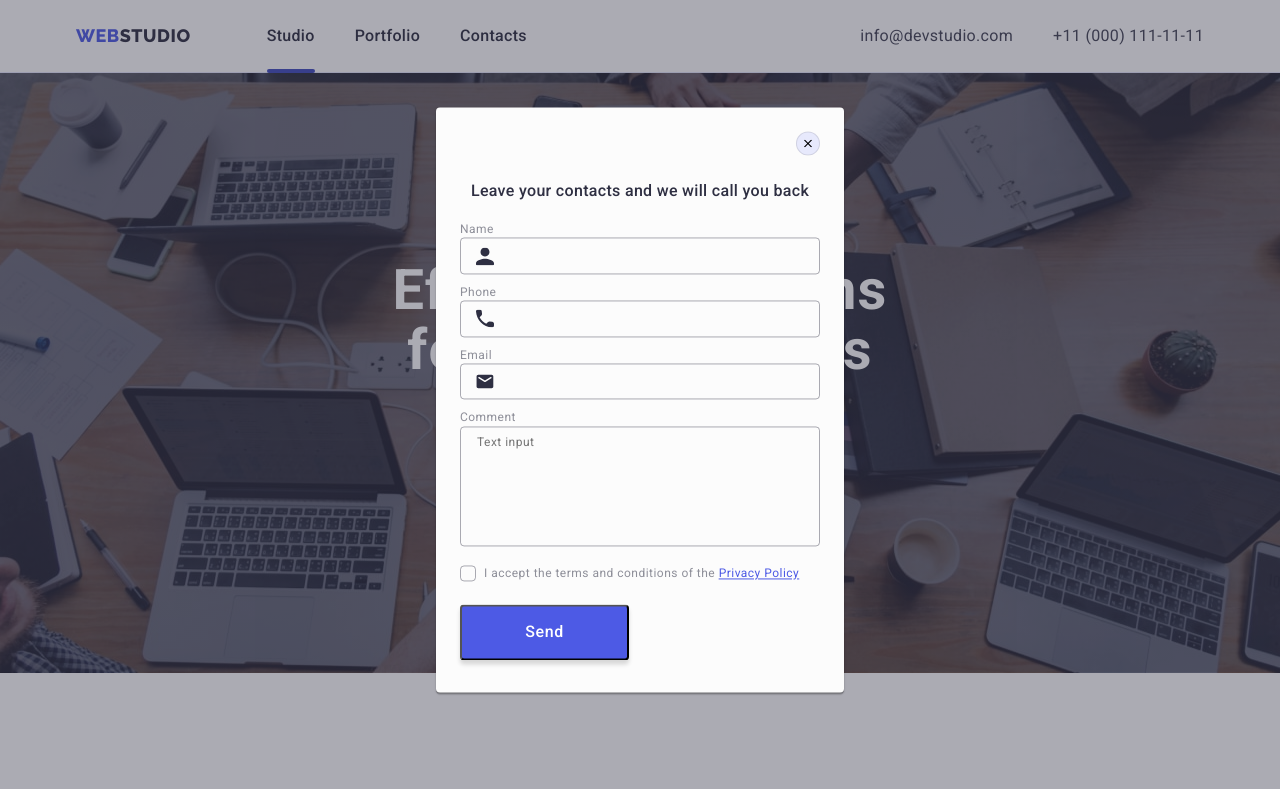
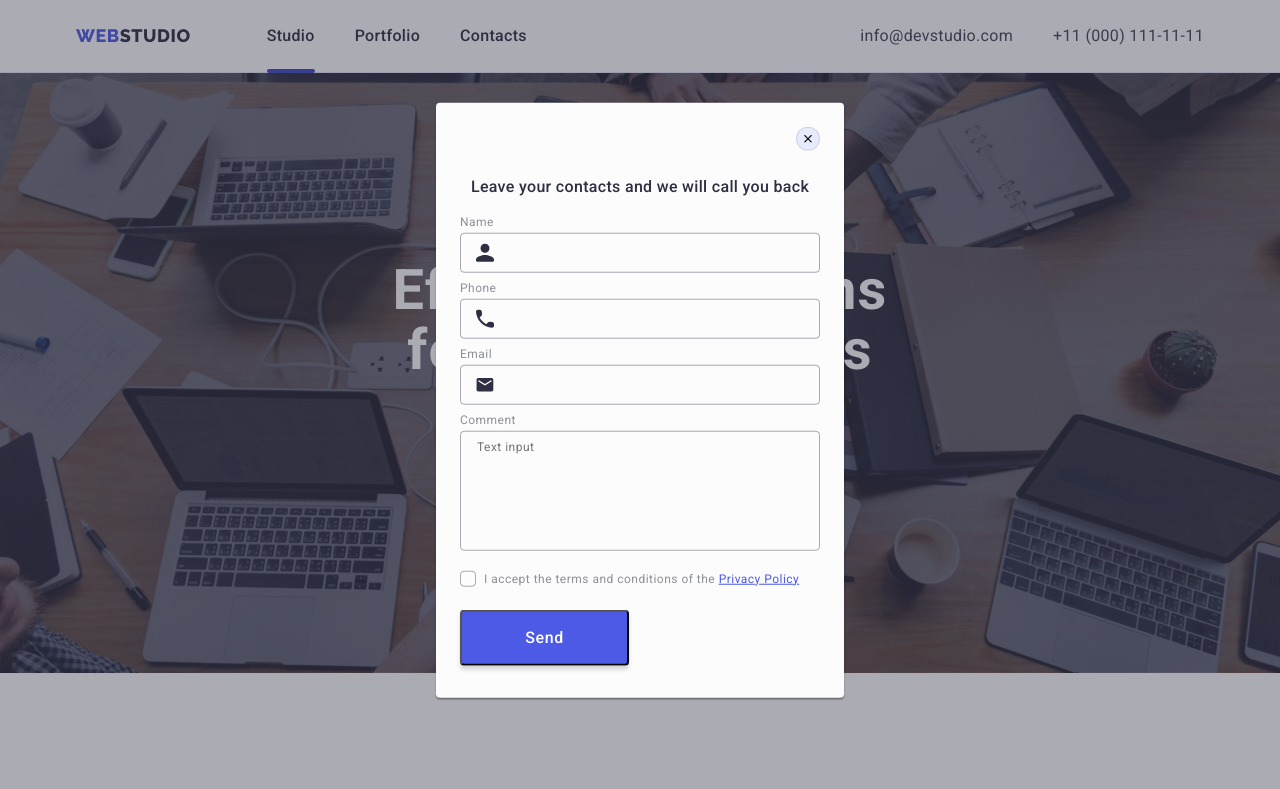
Before and after one commit to crusaider423/goit-markup-hw-05, a plain HTML site: page index.html in a window 1280 px wide. Both pictures are taken after a click on the button "Order Service". Shown: the top 789 px of the page. Drawn offline with nearby package versions, Linux system fonts and the light colour scheme.

Commit message:
commit-1

```diff
--- a/css/styles.css
+++ b/css/styles.css
@@ -500,7 +500,6 @@ input {
   line-height: calc(24 / 16);
   letter-spacing: 0.04em;
 
-
   min-width: 165px;
   height: 40px;
   background: var(--iris, #4d5ae5);
@@ -511,13 +510,13 @@ input {
   transition-duration: 250ms;
   transition-timing-function: cubic-bezier(0.4, 0, 0.2, 1);
   display: flex;
-   justify-content: center;
-   align-items: center;
+  justify-content: center;
+  align-items: center;
 }
 
 .footer-btn-icon {
-   fill: transparent;
-margin-left: 16px;
+  fill: transparent;
+  margin-left: 16px;
   transition: fill;
   transition-duration: 250ms;
   transition-timing-function: cubic-bezier(0.4, 0, 0.2, 1);
@@ -702,28 +701,28 @@ margin-left: 16px;
   letter-spacing: 0.02em;
   margin-bottom: 16px;
 }
-.modal-form-wrap{
- margin-bottom: 8px;
+.modal-form-wrap {
+  margin-bottom: 8px;
 }
 .modal-input-wrap {
 }
 .modal-form-label {
   color: #8e8f99;
   font-size: 12px;
-  line-height: calc(14 / 12); /* 116.667% */
+  line-height: 1.17; /* 116.667% */
   letter-spacing: 0.48px;
   margin-bottom: 4px;
+  display: block;
 }
 .modal-form-input {
-  outline-style: none;
+  outline: transparent;
   width: 100%;
+  height: 40px;
   border-radius: 4px;
   border: 1px solid var(--navyblue-modal, rgba(46, 47, 66, 0.4));
   background-color: transparent;
   padding: 8px 16px 8px 38px;
-  transition: border;
-  transition-duration: 250ms;
-  transition-timing-function: cubic-bezier(0.4, 0, 0.2, 1);
+  transition: border-color 250ms cubic-bezier(0.4, 0, 0.2, 1);
 }
 .modal-form-textarea {
   margin-bottom: 16px;
--- a/index.html
+++ b/index.html
@@ -430,17 +430,19 @@
         </div>
         <div class="footer-form-cover">
           <p class="footer-form-text">Subscribe</p>
+         <label class="footer-input-label">
             <form class="footer-form">
               <input
                 type="email"
                 class="foter-input-email"
                 placeholder="E-mail"
               />
+         </label>
 
             <button type="submit" class="footer-form-btn">
               Subscribe
               <svg class="footer-btn-icon" width="24" height="24">
-                <use href="/images/icons.svg#icon-subscription "></use>
+                <use href="/images/icons.svg#icon-subscription"></use>
               </svg>
             </button>
           </form>
@@ -462,17 +464,17 @@
 
         <form class="modal-form">
          <div class="modal-form-wrap">
-            <label for="text" class="modal-form-label">Name</label>
+            <label for="user-name" class="modal-form-label">Name</label>
             <div class="modal-input-wrap">
-              <input type="text" class="modal-form-input" id="text" name="name" />
-              <svg class="modal-input-icon" width="18" height="18">
+              <input type="text" class="modal-form-input" id="user-name" name="user-name" />
+              <svg class="modal-input-icon" width="18" height="24">
                 <use href="./images/icons.svg#icon-name"></use>
               </svg>
             </div>
             <label for="tel" class="modal-form-label">Phone</label>
             <div class="modal-input-wrap">
               <input type="tel" class="modal-form-input" id="tel" name="tel" />
-              <svg class="modal-input-icon" width="18" height="18">
+              <svg class="modal-input-icon" width="18" height="24">
                 <use href="./images/icons.svg#icon-tel"></use>
               </svg>
             </div>
```
Lines whose indentation alone changed are shown as unchanged.
